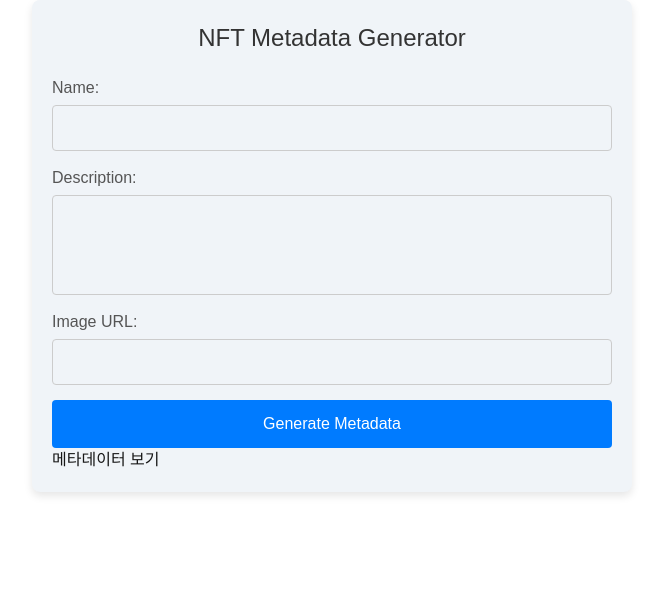
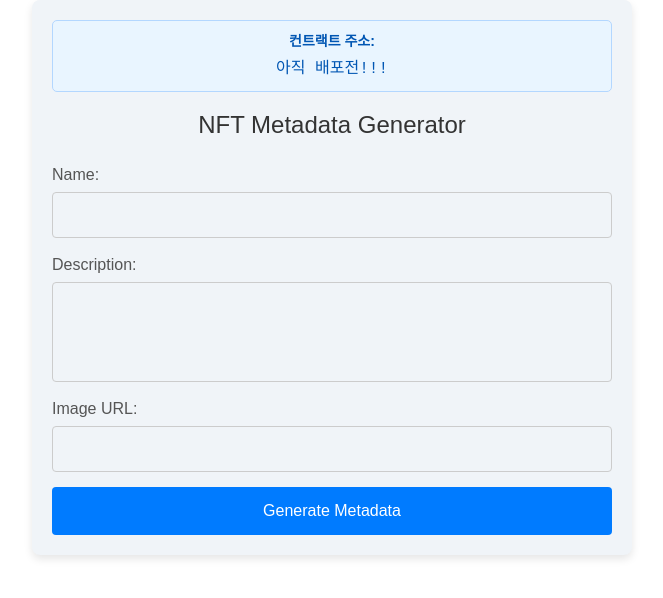
Before and after one commit to yeseul0/NFT1155-metadata-generator, a Next.js app: page / in a window 1280 px wide. Shown: the top 598 px of the page, without its empty margins (308-971 px from the left). Built offline with nearby package versions, Linux system fonts and the light colour scheme.

Commit message:
contract address

```diff
--- a/src/app/page.tsx
+++ b/src/app/page.tsx
@@ -72,6 +72,12 @@ export default function Home() {
 
   return (
     <div style={styles.container}>
+      {/* 컨트랙트 주소 정보 - 필요할 때 주석 해제하세요 */}
+      <div style={styles.contractAddressContainer}>
+        <p style={styles.contractAddressLabel}>컨트랙트 주소:</p>
+        <p style={styles.contractAddress}>아직 배포전!!!</p>
+      </div>
+
       <h1 style={styles.title}>NFT Metadata Generator</h1>
       <form onSubmit={handleSubmit} style={styles.form}>
         <div style={styles.formGroup}>
@@ -132,9 +138,6 @@ export default function Home() {
           </ul>
         </div>
       )}
-      <div>
-        <a href="/metadata/0.json">메타데이터 보기</a>
-      </div>
     </div>
 
   );
@@ -150,6 +153,29 @@ const styles: Record<string, React.CSSProperties> = {
     backgroundColor: '#f0f4f8',
     borderRadius: '8px',
     boxShadow: '0 4px 8px rgba(0, 0, 0, 0.1)',
+  },
+  // 컨트랙트 주소 관련 스타일 추가
+  contractAddressContainer: {
+    backgroundColor: '#e9f5ff',
+    padding: '10px 15px',
+    borderRadius: '5px',
+    marginBottom: '15px',
+    display: 'flex',
+    flexDirection: 'column' as 'column',
+    alignItems: 'center',
+    border: '1px solid #b3d7ff',
+  },
+  contractAddressLabel: {
+    fontSize: '14px',
+    fontWeight: 'bold' as 'bold',
+    color: '#0056b3',
+    marginBottom: '5px',
+  },
+  contractAddress: {
+    fontSize: '16px',
+    fontFamily: 'monospace',
+    wordBreak: 'break-all' as 'break-all',
+    color: '#0056b3',
   },
   title: {
     textAlign: 'center' as 'center', // 명시적 리터럴 타입 지정
```
